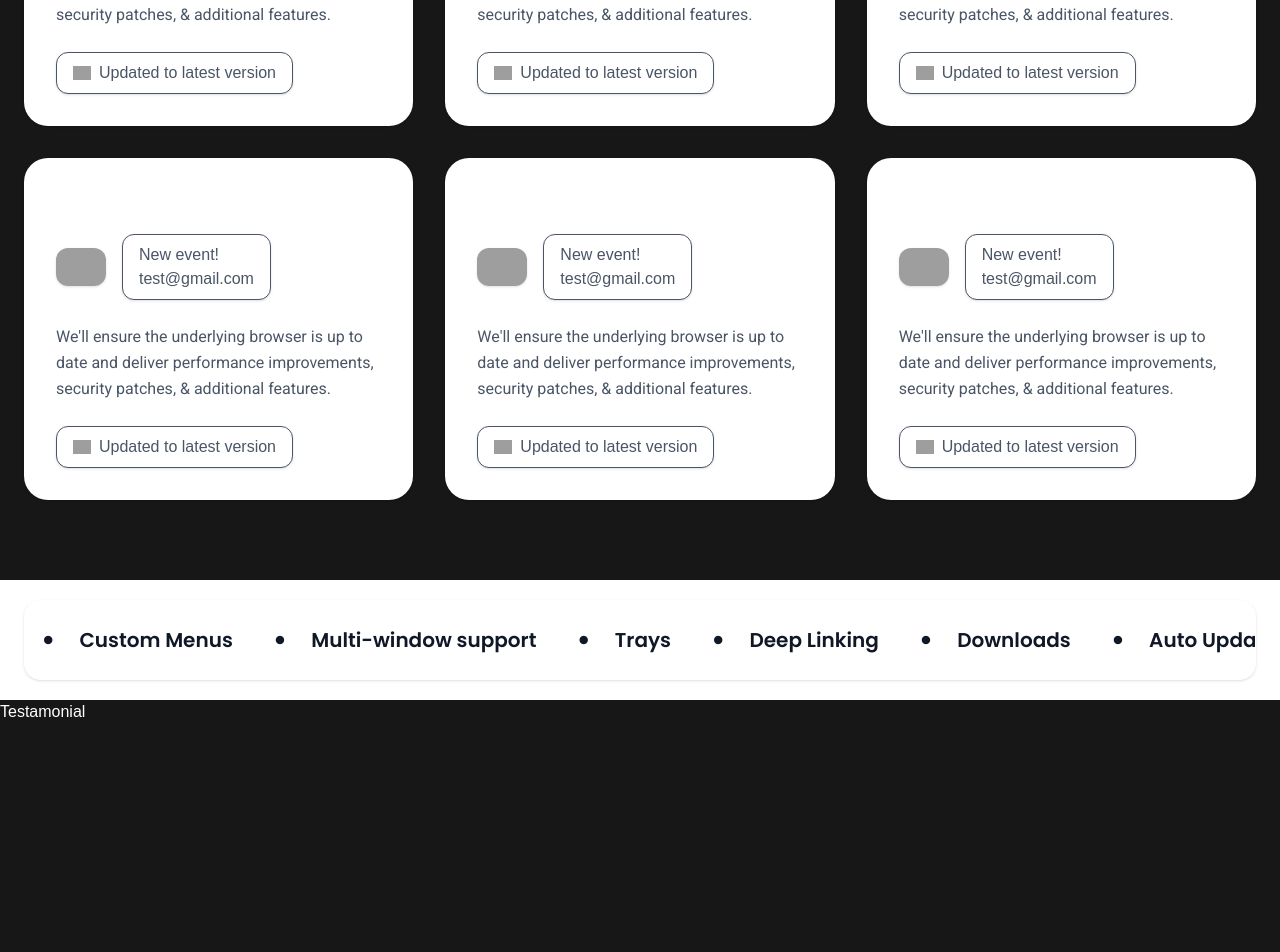
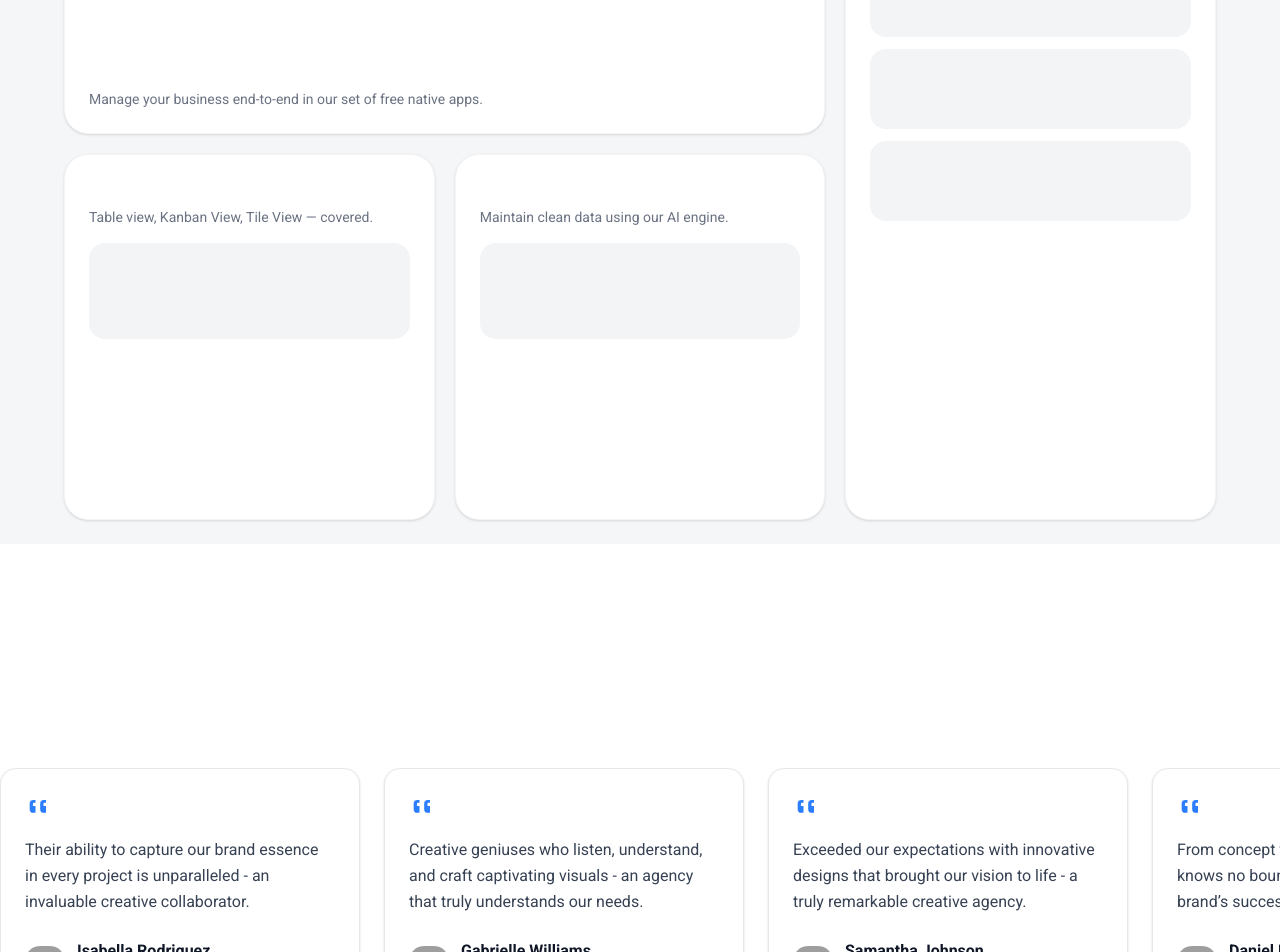
Before and after one commit to jameslucky007/Task-Vault, a Next.js app: page / in a window 1280 px wide. Shown: the part 1848-2800 px from the top of the page. Before the commit the page ends 2572 px from the top, so only its background shows below. Built offline with nearby package versions, Linux system fonts and the light colour scheme; grey boxes are pictures that could not be loaded.

Commit message:
commit
Make landing page

```diff
--- a/src/app/page.js
+++ b/src/app/page.js
@@ -1,29 +1,26 @@
-import BentoGrid from '@/components/BentoGrid'
-import Features from '@/components/Features'
-import Footer from '@/components/Footer'
-import Home from '@/components/Home'
-import Navbar from '@/components/Navbar'
-import Slider from '@/components/Slider'
-import Testamonial from '@/components/Testamonial'
-import Work from '@/components/Work'
-import React from 'react'
+import BentoGrid from "@/components/BentoGrid";
+import Features from "@/components/Features";
+import Footer from "@/components/Footer";
+import Home from "@/components/Home";
+import Navbar from "@/components/Navbar";
+import Slider from "@/components/Slider";
+import Testamonial from "@/components/Testamonial";
+import Work from "@/components/Work";
+import React from "react";
 
 const page = () => {
   return (
     <>
+      <Navbar />
+      <Home />
+      <Slider />
+      <Work />
+      <Features />
+      <BentoGrid />
+      <Testamonial />
+      <Footer />
+    </>
+  );
+};
 
-    <Navbar/>
-    <Home/>
-    <Slider/>
-    <Work/>
-    <BentoGrid/>
-    <Features/>
-    <Testamonial/>
-    <Footer/>
-
-
-    </>
-  )
-}
-
-export default page
+export default page;
--- a/src/components/BentoGrid.js
+++ b/src/components/BentoGrid.js
@@ -1,90 +1,57 @@
 import React from "react";
-import Image from "next/image";
-
-const items = [
-  {
-    title: "Native Notifications",
-    description:
-      "We'll ensure the underlying browser is up to date and deliver performance improvements, security patches, & additional features.",
-  },
-  {
-    title: "Auto Updates",
-    description:
-      "We'll ensure the underlying browser is up to date and deliver performance improvements, security patches, & additional features.",
-  },
-  {
-    title: "Native Notifications",
-    description:
-      "We'll ensure the underlying browser is up to date and deliver performance improvements, security patches, & additional features.",
-  },
-  {
-    title: "Auto Updates",
-    description:
-      "We'll ensure the underlying browser is up to date and deliver performance improvements, security patches, & additional features.",
-  },
-  {
-    title: "Native Notifications",
-    description:
-      "We'll ensure the underlying browser is up to date and deliver performance improvements, security patches, & additional features.",
-  },
-  {
-    title: "Auto Updates",
-    description:
-      "We'll ensure the underlying browser is up to date and deliver performance improvements, security patches, & additional features.",
-  },
-];
 
 const BentoGrid = () => {
   return (
-    <div className="w-full py-20 ">
-      <h2 className="text-4xl font-bold mb-10 px-6">details</h2>
+    <div className="w-full min-h-screen bg-[#f5f6f8] p-6 flex justify-center">
+      <div className="grid grid-cols-3 grid-rows-2 gap-5 max-w-6xl w-full">
 
-      <div className="grid grid-cols-1 md:grid-cols-2 lg:grid-cols-3 gap-8 px-6">
-        {items.map((item, i) => (
-          <div
-            key={i}
-            className="
-              group relative rounded-3xl p-8  bg-white transition-all
-              duration-500 shadow-sm hover:shadow-xl hover:scale-[1.02]
-            "
-          >
-            {/* Gradient overlay on hover */}
-            <div
-              className="
-                absolute inset-0 opacity-0 group-hover:opacity-100
-                transition-all duration-500 rounded-3xl
-                bg-gradient-to-br from-[#fff1e9] via-[#f3e9ff] to-[#e8f4ff]
-              "
-            ></div>
+        {/* Top-left big card */}
+        <div className="col-span-2 bg-white rounded-3xl shadow-sm p-6 flex flex-col justify-between border border-gray-100">
+          <div className="flex gap-4">
+            <div className="w-12 h-12 rounded-xl bg-gray-100"></div>
+            <div className="w-12 h-12 rounded-xl bg-gray-100"></div>
+            <div className="w-12 h-12 rounded-xl bg-gray-100"></div>
+            <div className="w-12 h-12 rounded-xl bg-gray-100"></div>
+          </div>
+          <p className="text-lg font-medium mt-6">Note, Task, Whiteboard & more.</p>
+          <p className="text-gray-500 text-sm">
+            Manage your business end-to-end in our set of free native apps.
+          </p>
+        </div>
 
-            {/* Actual content */}
-            <div className="relative z-10">
-              <h3 className="text-xl font-semibold mb-4">{item.title}</h3>
+        {/* Top-right tall card */}
+        <div className="row-span-2 bg-white rounded-3xl shadow-sm p-6 border border-gray-100">
+          <p className="text-lg font-medium">Built for speed.</p>
+          <p className="text-gray-500 text-sm mb-4">
+            Switch between apps in one stroke of a key.
+          </p>
 
-              <div className="flex items-center gap-4 mb-6">
-                <Image
-                  src="/google-calendar.svg"
-                  width={50}
-                  height={50}
-                  alt="icon"
-                  className="rounded-xl shadow-sm"
-                />
-                <div className="bg-white shadow-sm border rounded-xl px-4 py-2 text-gray-600">
-                  New event! <br /> test@gmail.com
-                </div>
-              </div>
+          <div className="mt-6 space-y-3">
+            <div className="w-full h-20 bg-gray-100 rounded-2xl"></div>
+            <div className="w-full h-20 bg-gray-100 rounded-2xl"></div>
+            <div className="w-full h-20 bg-gray-100 rounded-2xl"></div>
+            <div className="w-full h-20 bg-gray-100 rounded-2xl"></div>
+          </div>
+        </div>
 
-              <p className="text-gray-600 leading-relaxed mb-6">
-                {item.description}
-              </p>
+        {/* Bottom-left small card */}
+        <div className="bg-white rounded-3xl shadow-sm p-6 border border-gray-100">
+          <p className="text-lg font-medium">Switch between views</p>
+          <p className="text-gray-500 text-sm">
+            Table view, Kanban View, Tile View — covered.
+          </p>
+          <div className="mt-4 w-full h-24 bg-gray-100 rounded-2xl"></div>
+        </div>
 
-              <div className="bg-white border shadow-sm text-gray-600 rounded-xl px-4 py-2 inline-flex items-center gap-2">
-                <Image src="/refresh.svg" width={18} height={18} alt="icon" />
-                Updated to latest version
-              </div>
-            </div>
-          </div>
-        ))}
+        {/* Bottom-middle small card */}
+        <div className="bg-white rounded-3xl shadow-sm p-6 border border-gray-100">
+          <p className="text-lg font-medium">Auto-enrichment.</p>
+          <p className="text-gray-500 text-sm">
+            Maintain clean data using our AI engine.
+          </p>
+
+          <div className="mt-4 w-full h-24 bg-gray-100 rounded-2xl"></div>
+        </div>
       </div>
     </div>
   );
--- a/src/components/Testamonial.js
+++ b/src/components/Testamonial.js
@@ -1,9 +1,128 @@
-import React from 'react'
+"use client";
+import React from "react";
+import Image from "next/image";
 
-const Testamonial = () => {
+const testimonials = [
+  {
+    text: "Their ability to capture our brand essence in every project is unparalleled - an invaluable creative collaborator.",
+    name: "Isabella Rodriguez",
+    role: "CEO and Co-founder of ABC Company",
+    avatar: "/avatar1.png",
+  },
+  {
+    text: "Creative geniuses who listen, understand, and craft captivating visuals - an agency that truly understands our needs.",
+    name: "Gabrielle Williams",
+    role: "CEO and Co-founder of ABC Company",
+    avatar: "/avatar2.png",
+  },
+  {
+    text: "Exceeded our expectations with innovative designs that brought our vision to life - a truly remarkable creative agency.",
+    name: "Samantha Johnson",
+    role: "CEO and Co-founder of ABC Company",
+    avatar: "/avatar3.png",
+  },
+  {
+    text: "From concept to execution, their creativity knows no bounds - a game-changer for our brand’s success.",
+    name: "Daniel Reed",
+    role: "Creative Director",
+    avatar: "/avatar4.png",
+  },
+  {
+    text: "A refreshing and imaginative agency that consistently delivers exceptional results - highly recommended for any project.",
+    name: "Michael Tran",
+    role: "Marketing Lead",
+    avatar: "/avatar5.png",
+  },
+  {
+    text: "Their team’s artistic flair and strategic approach resulted in remarkable campaigns - a reliable creative partner.",
+    name: "Emily Carter",
+    role: "Brand Strategist",
+    avatar: "/avatar6.png",
+  },
+];
+
+const Testimonial = () => {
   return (
-    <div>Testamonial</div>
-  )
-}
+    <section className="w-full bg-white py-20 overflow-hidden">
+      <h2 className="text-4xl font-semibold text-center mb-16">
+        Words of praise from others <br /> about our presence.
+      </h2>
 
-export default Testamonial
+      {/* ROW 1 — Left to Right */}
+      <div className="group overflow-hidden w-full mb-10">
+        <div className="flex gap-6 animate-scroll-right group-hover:[animation-play-state:paused]">
+          {[...testimonials, ...testimonials].map((t, i) => (
+            <div
+              key={i}
+              className="bg-white w-[360px] shrink-0 rounded-2xl p-6 shadow-sm border border-gray-200"
+            >
+              <svg
+                xmlns="http://www.w3.org/2000/svg"
+                className="w-7 h-7 text-blue-500 mb-4"
+                fill="currentColor"
+                viewBox="0 0 24 24"
+              >
+                <path d="M7.17 6A3.17 3.17 0 0 0 4 9.17v4.66A3.17 3.17 0 0 0 7.17 17H9v-5.83H6.83V9.17A.83.83 0 0 1 7.66 8.34H9V6Zm9 0A3.17 3.17 0 0 0 13 9.17v4.66A3.17 3.17 0 0 0 16.17 17H18v-5.83h-2.17V9.17a.83.83 0 0 1 .83-.83H18V6Z" />
+              </svg>
+
+              <p className="text-gray-700 mb-6 leading-relaxed">{t.text}</p>
+
+              <div className="flex items-center gap-3">
+                <Image
+                  src={t.avatar}
+                  width={40}
+                  height={40}
+                  alt={t.name}
+                  className="rounded-full"
+                />
+                <div>
+                  <p className="font-semibold text-gray-900">{t.name}</p>
+                  <p className="text-sm text-gray-500">{t.role}</p>
+                </div>
+              </div>
+            </div>
+          ))}
+        </div>
+      </div>
+
+      {/* ROW 2 — Right to Left */}
+      <div className="group overflow-hidden w-full">
+        <div className="flex gap-6 animate-scroll-left group-hover:[animation-play-state:paused]">
+          {[...testimonials, ...testimonials].map((t, i) => (
+            <div
+              key={i}
+              className="bg-white w-[360px] shrink-0 rounded-2xl p-6 shadow-sm border border-gray-200"
+            >
+              <svg
+                xmlns="http://www.w3.org/2000/svg"
+                className="w-7 h-7 text-blue-500 mb-4"
+                fill="currentColor"
+                viewBox="0 0 24 24"
+              >
+                <path d="M7.17 6A3.17 3.17 0 0 0 4 9.17v4.66A3.17 3.17 0 0 0 7.17 17H9v-5.83H6.83V9.17A.83.83 0 0 1 7.66 8.34H9V6Zm9 0A3.17 3.17 0 0 0 13 9.17v4.66A3.17 3.17 0 0 0 16.17 17H18v-5.83h-2.17V9.17a.83.83 0 0 1 .83-.83H18V6Z" />
+              </svg>
+
+              <p className="text-gray-700 mb-6 leading-relaxed">{t.text}</p>
+
+              <div className="flex items-center gap-3">
+                <Image
+                  src={t.avatar}
+                  width={40}
+                  height={40}
+                  alt={t.name}
+                  className="rounded-full"
+                />
+                <div>
+                  <p className="font-semibold text-gray-900">{t.name}</p>
+                  <p className="text-sm text-gray-500">{t.role}</p>
+                </div>
+              </div>
+            </div>
+          ))}
+        </div>
+      </div>
+    </section>
+  );
+};
+
+export default Testimonial;
```
